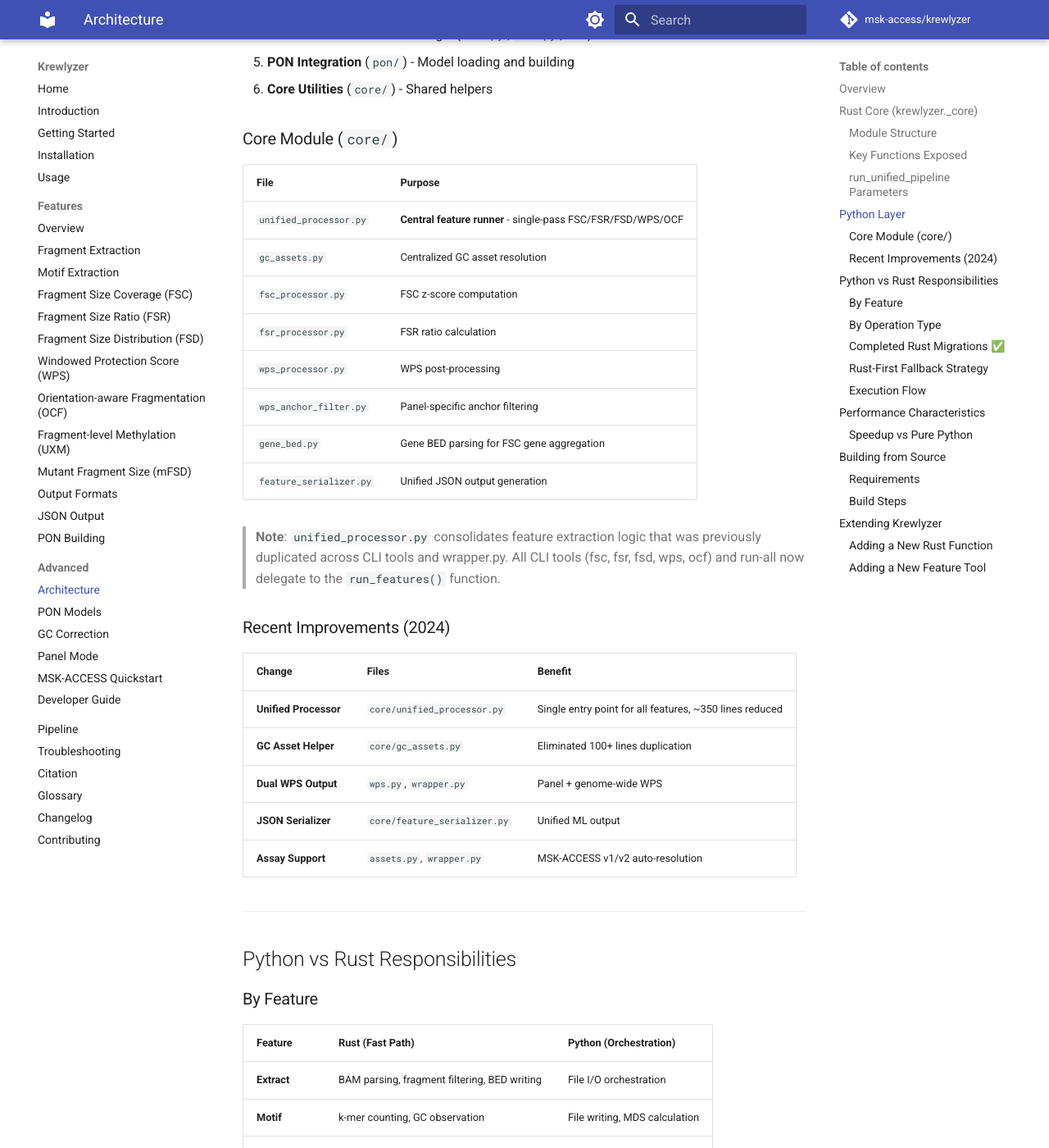
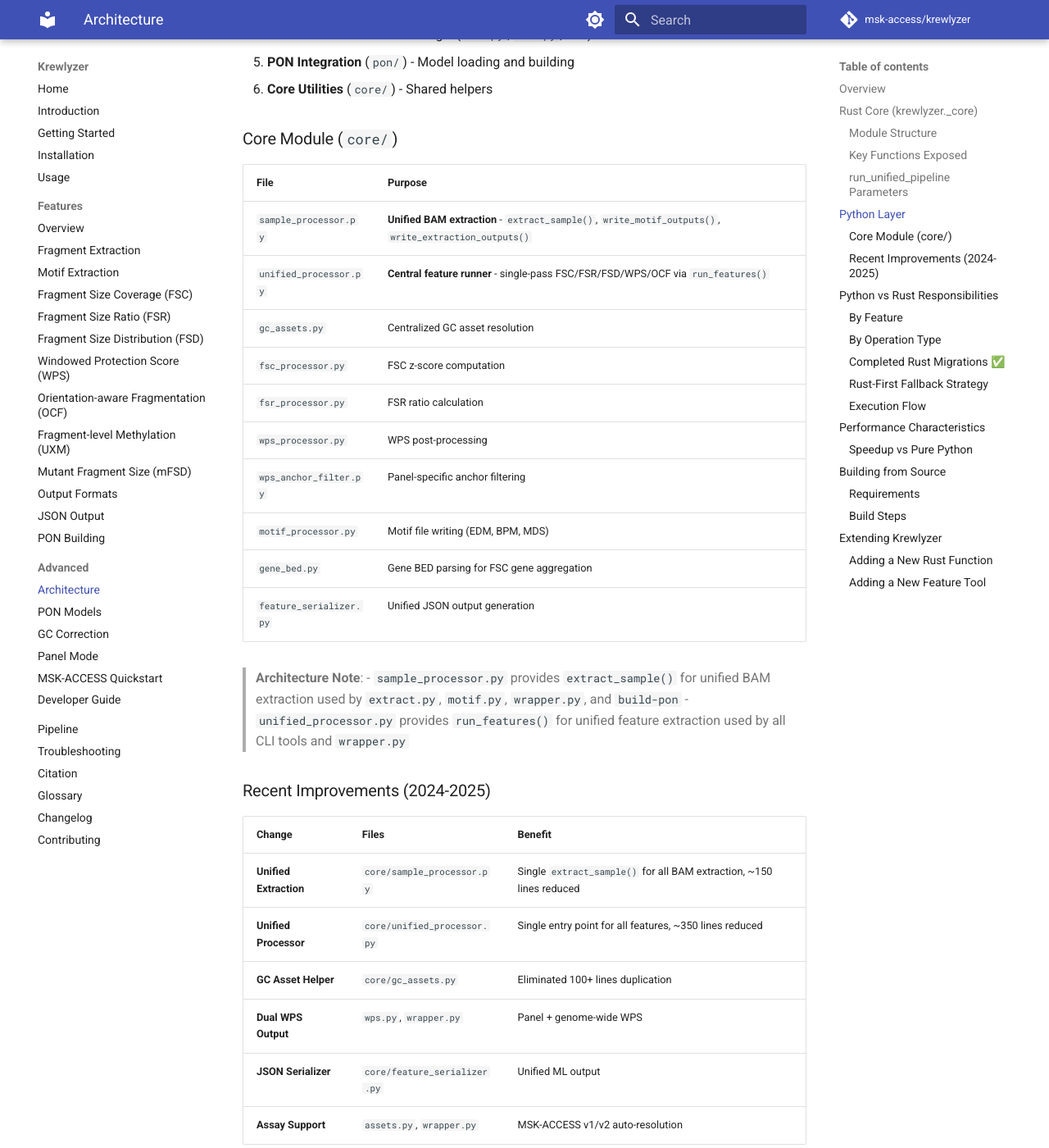
Before and after one commit to msk-access/krewlyzer, an MkDocs documentation site: the page built from docs/advanced/architecture.md, in a window 1280 px wide and 1400 px high, scrolled down 4636 px. Shown: the whole window at 82% size. Built offline with MkDocs 1.6.1 and Material for MkDocs 9.7.7, drawn with Linux system fonts in a browser that asks for light colours; comment, search, counter and statistics services are not loaded.

Commit message:
docs: update architecture.md with sample_processor.py
- Add sample_processor.py and motif_processor.py to Core Module table
- Add architecture note explaining extract_sample() and run_features() roles
- Update Recent Improvements section (2024-2025)

```diff
--- a/docs/advanced/architecture.md
+++ b/docs/advanced/architecture.md
@@ -125,21 +125,26 @@ The Python layer provides:
 
 | File | Purpose |
 |------|---------|
-| `unified_processor.py` | **Central feature runner** - single-pass FSC/FSR/FSD/WPS/OCF |
+| `sample_processor.py` | **Unified BAM extraction** - `extract_sample()`, `write_motif_outputs()`, `write_extraction_outputs()` |
+| `unified_processor.py` | **Central feature runner** - single-pass FSC/FSR/FSD/WPS/OCF via `run_features()` |
 | `gc_assets.py` | Centralized GC asset resolution |
 | `fsc_processor.py` | FSC z-score computation |
 | `fsr_processor.py` | FSR ratio calculation |
 | `wps_processor.py` | WPS post-processing |
 | `wps_anchor_filter.py` | Panel-specific anchor filtering |
+| `motif_processor.py` | Motif file writing (EDM, BPM, MDS) |
 | `gene_bed.py` | Gene BED parsing for FSC gene aggregation |
 | `feature_serializer.py` | Unified JSON output generation |
 
-> **Note**: `unified_processor.py` consolidates feature extraction logic that was previously duplicated across CLI tools and wrapper.py. All CLI tools (fsc, fsr, fsd, wps, ocf) and run-all now delegate to the `run_features()` function.
+> **Architecture Note**:
+> - `sample_processor.py` provides `extract_sample()` for unified BAM extraction used by `extract.py`, `motif.py`, `wrapper.py`, and `build-pon`
+> - `unified_processor.py` provides `run_features()` for unified feature extraction used by all CLI tools and `wrapper.py`
 
-### Recent Improvements (2024)
+### Recent Improvements (2024-2025)
 
 | Change | Files | Benefit |
 |--------|-------|---------|
+| **Unified Extraction** | `core/sample_processor.py` | Single `extract_sample()` for all BAM extraction, ~150 lines reduced |
 | **Unified Processor** | `core/unified_processor.py` | Single entry point for all features, ~350 lines reduced |
 | **GC Asset Helper** | `core/gc_assets.py` | Eliminated 100+ lines duplication |
 | **Dual WPS Output** | `wps.py`, `wrapper.py` | Panel + genome-wide WPS |
```
